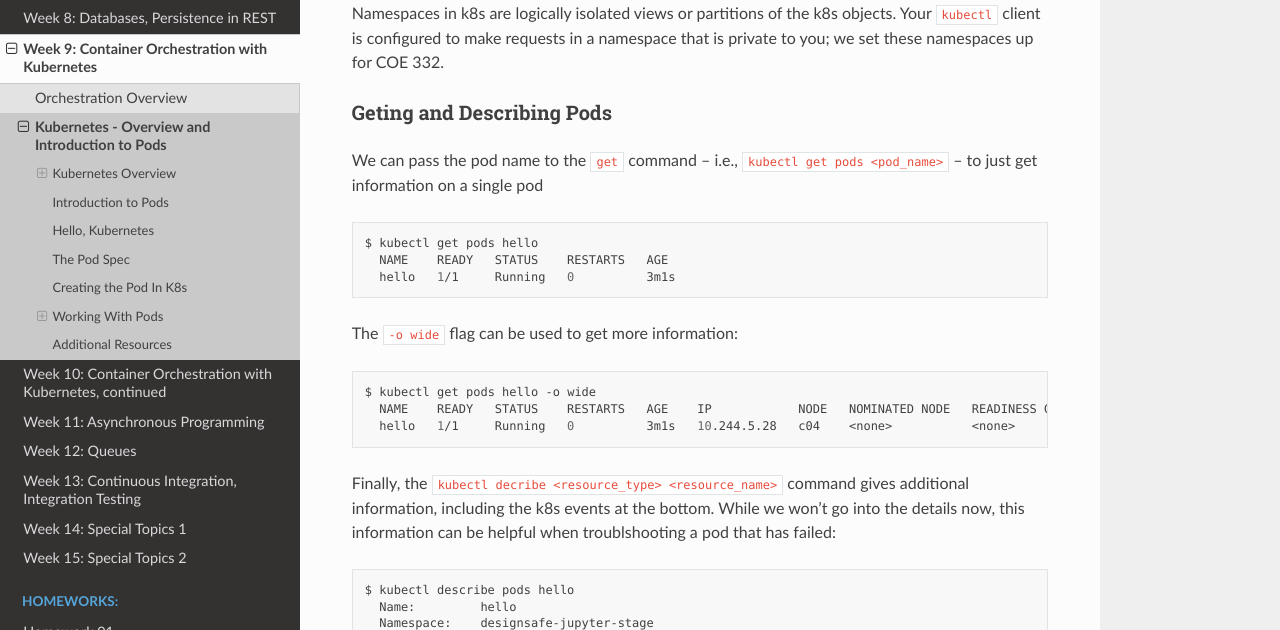
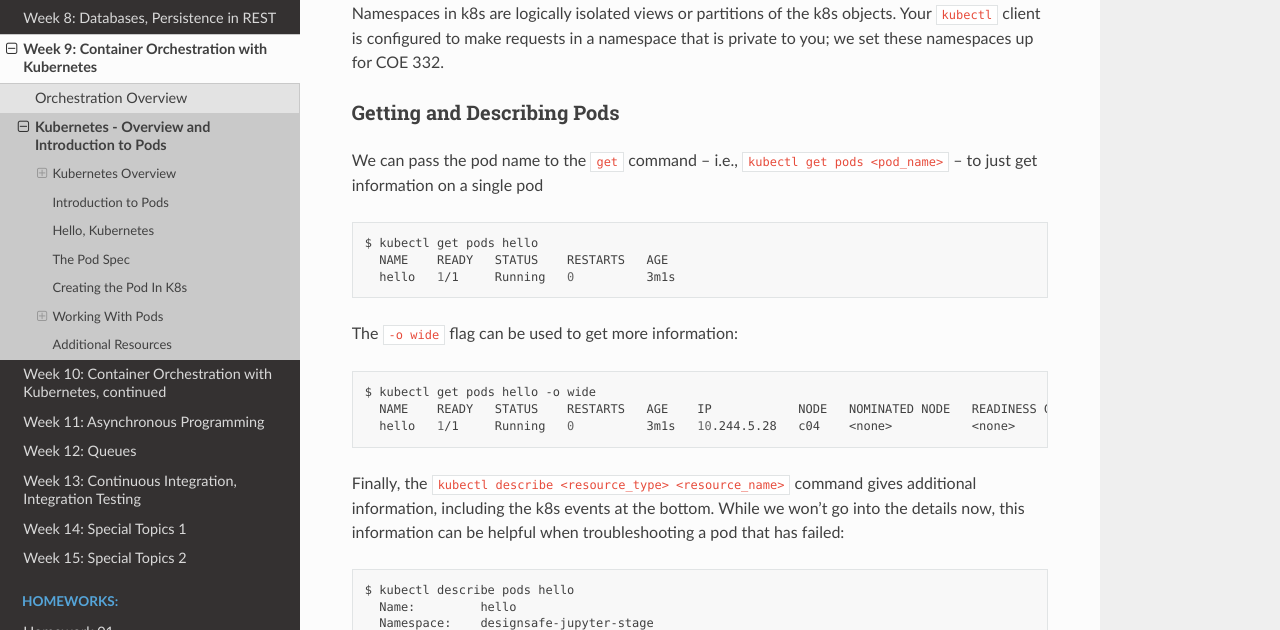
Before and after one commit to TACC/coe-332-sp21, a Sphinx documentation site: the page built from docs/week09/kubernetes_pod.rst, in a window 1280 px wide and 900 px high, scrolled down 4794 px. Shown: the part 161-791 px from the top of the window. Built offline with Sphinx 7.4.7 and the Read the Docs theme 2.0.0, drawn with Linux system fonts in a browser that asks for light colours.

Commit message:
fixing small typos

```diff
--- a/docs/week09/container_orchestration_kubernetes_1.rst
+++ b/docs/week09/container_orchestration_kubernetes_1.rst
@@ -5,7 +5,7 @@ In Week 9, we begin our study of container orchestration and the Kubernetes ("k8
 small HTTP application in the REST architecture using the flask framework. This HTTP application makes use of a database
 to persist state. In the coming weeks, we will add more components to our application, and this is very typical of a
 modern distributed system. As the number of components grows, the work required to deploy and maintain this system
-increases. Container orchestration systems such as k8s aid us in this deployment and manangement effort by allowing us
+increases. Container orchestration systems such as k8s aid us in this deployment and management effort by allowing us
 to run our applications across a cluster of machines and use APIs to make changes to the application deployment over
 time.
 
--- a/docs/week09/kubernetes_pod.rst
+++ b/docs/week09/kubernetes_pod.rst
@@ -211,8 +211,8 @@ are and what *namespace* you want to make the request in. Namespaces in k8s are
 of the k8s objects. Your ``kubectl`` client is configured to make requests in a namespace that is private to you; we set
 these namespaces up for COE 332.
 
-Geting and Describing Pods
---------------------------
+Getting and Describing Pods
+---------------------------
 
 We can pass the pod name to the ``get`` command -- i.e., ``kubectl get pods <pod_name>`` -- to just get information on
 a single pod
@@ -231,8 +231,8 @@ The ``-o wide`` flag can be used to get more information:
     NAME    READY   STATUS    RESTARTS   AGE    IP            NODE   NOMINATED NODE   READINESS GATES
     hello   1/1     Running   0          3m1s   10.244.5.28   c04    <none>           <none>
 
-Finally, the ``kubectl decribe <resource_type> <resource_name>`` command gives additional information, including the
-k8s events at the bottom. While we won't go into the details now, this information can be helpful when troublshooting
+Finally, the ``kubectl describe <resource_type> <resource_name>`` command gives additional information, including the
+k8s events at the bottom. While we won't go into the details now, this information can be helpful when troubleshooting
 a pod that has failed:
 
 .. code-block:: bash
--- a/docs/week09/orchestration_overview.rst
+++ b/docs/week09/orchestration_overview.rst
@@ -77,7 +77,7 @@ runtimes that conform to the Container Runtime Interface (CRI) such as container
 entirely on containerized applications (unlike Mesos) and is not as similar to Docker Compose as Docker Swarm is,
 it provides a number of powerful features for modern, distributed systems management. Additionally, Kubernetes is
 available as a service on a large number of commercial cloud providers, including Amazon, Digital Ocean, Google, IBM,
-Microsoft, and many more, and TACC provides mutliple Kubernetes clusters in support of various research projects.
+Microsoft, and many more, and TACC provides multiple Kubernetes clusters in support of various research projects.
 
  * Supports running containerized applications across a cluster of machines for container runtimes conforming to the
    Container Runtime Interface (CRI), including Docker.
--- a/docs/week10/services.rst
+++ b/docs/week10/services.rst
@@ -45,6 +45,7 @@ Create a file called ``hello-flask-deployment.yml`` and copy the following conte
 
 .. code-block:: yaml
 
+    ---
     apiVersion: apps/v1
     kind: Deployment
     metadata:
@@ -140,6 +141,7 @@ EXERCISE
 
 .. code-block:: yaml
 
+    ---
     apiVersion: apps/v1
     kind: Deployment
     metadata:
@@ -213,6 +215,7 @@ Copy and paste the following code into a file called ``hello-flask-service.yml``
 
 .. code-block:: yaml
 
+    ---
     apiVersion: v1
     kind: Service
     metadata:
```
Also changed, not shown: docs/week10/deployments.rst (+15 -10 lines).
